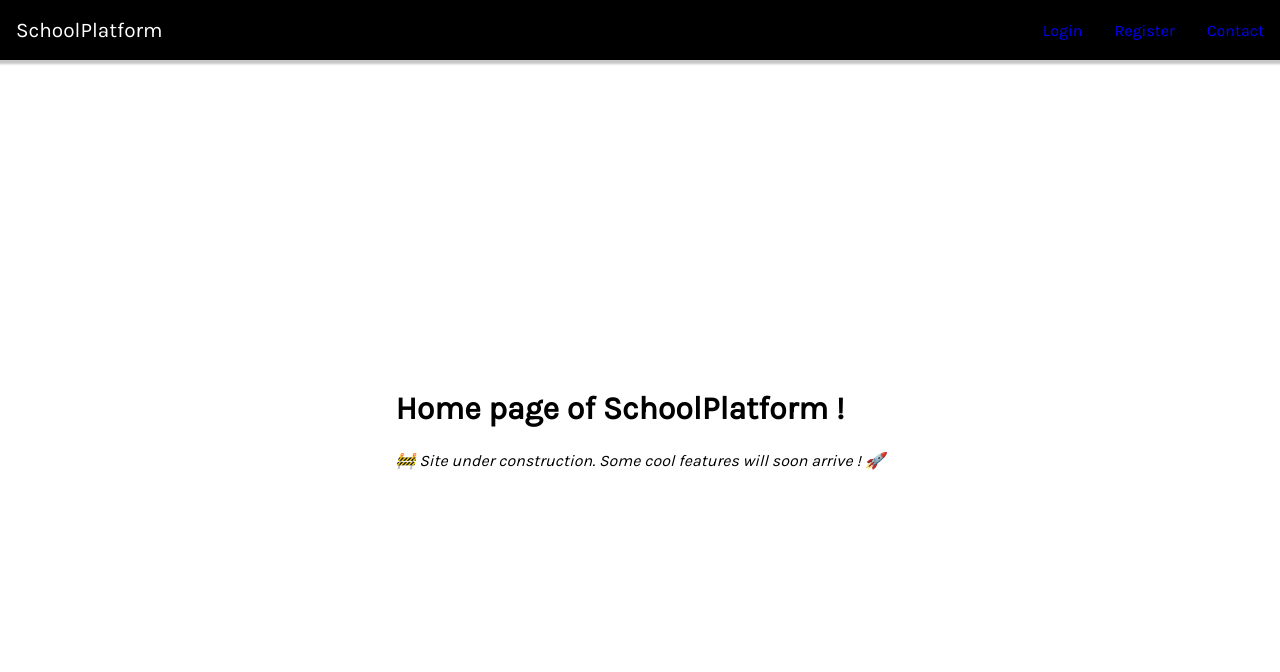
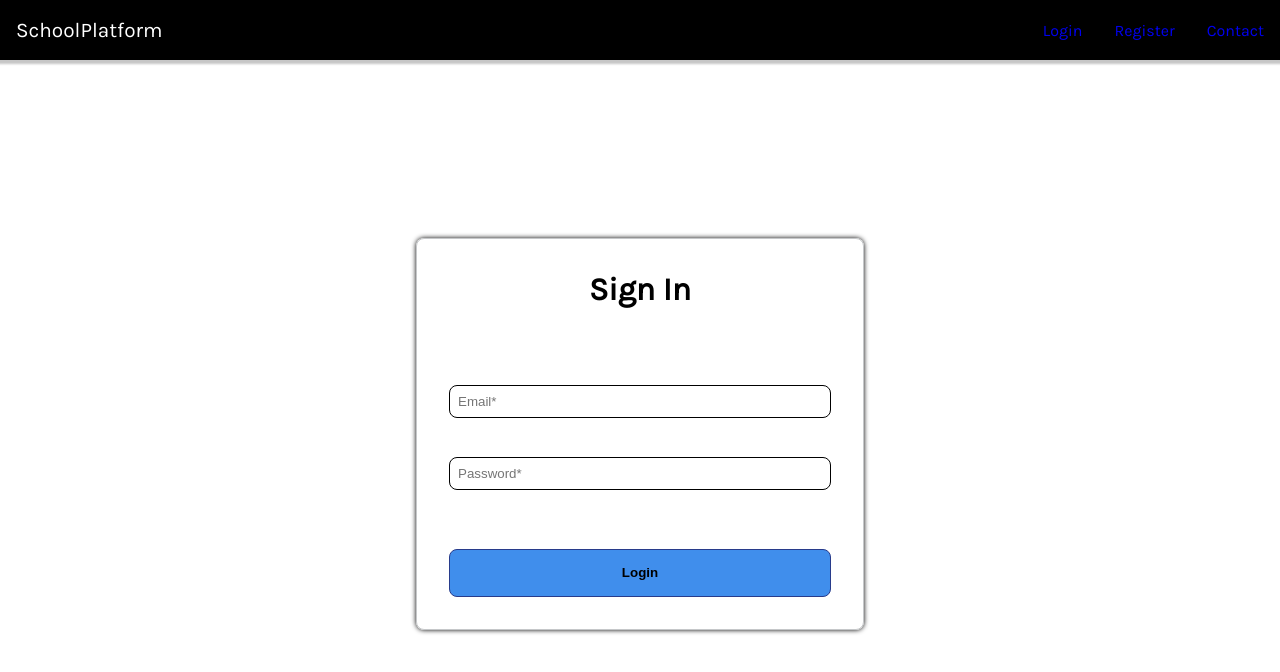
Before and after one commit to aurellandry/SchoolPlatform, a React (Create React App) app: page /login in a window 1280 px wide. Shown: the top 672 px of the page. Built offline with nearby package versions, Linux system fonts and the light colour scheme.

Commit message:
feat: create Login page

```diff
--- a/public/index.html
+++ b/public/index.html
@@ -10,34 +10,11 @@
       content="Web site created using create-react-app"
     />
     <link rel="apple-touch-icon" href="%PUBLIC_URL%/logo192.png" />
-    <!--
-      manifest.json provides metadata used when your web app is installed on a
-      user's mobile device or desktop. See https://developers.google.com/web/fundamentals/web-app-manifest/
-    -->
     <link rel="manifest" href="%PUBLIC_URL%/manifest.json" />
-    <!--
-      Notice the use of %PUBLIC_URL% in the tags above.
-      It will be replaced with the URL of the `public` folder during the build.
-      Only files inside the `public` folder can be referenced from the HTML.
-
-      Unlike "/favicon.ico" or "favicon.ico", "%PUBLIC_URL%/favicon.ico" will
-      work correctly both with client-side routing and a non-root public URL.
-      Learn how to configure a non-root public URL by running `npm run build`.
-    -->
-    <title>React App</title>
+    <title>SchoolPlatform</title>
   </head>
   <body>
     <noscript>You need to enable JavaScript to run this app.</noscript>
     <div id="root"></div>
-    <!--
-      This HTML file is a template.
-      If you open it directly in the browser, you will see an empty page.
-
-      You can add webfonts, meta tags, or analytics to this file.
-      The build step will place the bundled scripts into the <body> tag.
-
-      To begin the development, run `npm start` or `yarn start`.
-      To create a production bundle, use `npm run build` or `yarn build`.
-    -->
   </body>
 </html>
--- a/src/components/Navbar/Navbar.css
+++ b/src/components/Navbar/Navbar.css
@@ -8,6 +8,7 @@
   background-color: black;
   color: #fff;
   box-shadow: 0 2px 2px 2px rgba(9, 9, 9, 0.23);
+  margin-bottom: 3rem;
 }
 
 .brand-name {
--- a/src/components/Navbar/index.js
+++ b/src/components/Navbar/index.js
@@ -23,7 +23,7 @@ export default function Navbar() {
             >
                 <ul>
                     <li>
-                        <a href='/'>Login</a>
+                        <a href='/login'>Login</a>
                     </li>
                     <li>
                         <a href='/'>Register</a>
--- a/src/pages/App.js
+++ b/src/pages/App.js
@@ -1,11 +1,21 @@
+import { BrowserRouter, Routes, Route } from 'react-router-dom';
+import Home from './Home';
+import Login from './Login';
+import Navbar from '../components/Navbar';
+
 import './App.css';
-import Home from './public-site/Home';
 
 function App() {
   return (
-    <div className="App">
-      <Home />
-    </div>
+    <>
+      <Navbar />
+      <BrowserRouter>
+        <Routes>
+          <Route path='/' element={<Home />} />
+          <Route path='/login' element={<Login />} />
+        </Routes>
+      </BrowserRouter>
+    </>
   );
 }
 
--- a/src/pages/public-site/Home/index.js
+++ b/src/pages/Home/index.js
@@ -1,12 +1,9 @@
 import React from 'react';
-import Navbar from '../../../components/Navbar'
 import './Home.css';
 
 function Home() {
   return (
     <>
-      <Navbar />
-
       <div className='container'>
         <div className='baseline'>
           <h1>Home page of SchoolPlatform !</h1>
--- /dev/null
+++ b/src/pages/Login/index.js
@@ -0,0 +1,53 @@
+import { useState } from 'react';
+import { useNavigate } from 'react-router-dom';
+
+import BaseForm from '../../components/Form/BaseForm';
+import Input from '../../components/Form/Input';
+
+import './Login.css';
+
+function Login() {
+    const navigate = useNavigate();
+
+    const [email, setEmail] = useState('');
+    const [password, setPassword] = useState('');
+
+    const handleEmailChange = (value) => {
+        setEmail(value);
+    }
+
+    const handlePasswordChange = (value) => {
+        setPassword(value);
+    }
+
+    const handleSubmit = () => {
+        navigate('/');
+    }
+
+    return (
+        <BaseForm
+            method='POST'
+            submitLabel='Login'
+            onSubmit={handleSubmit}
+        >
+            <Input
+                type={'email'}
+                name={'email'}
+                placeholder={'Email'}
+                value={email}
+                onChange={handleEmailChange}
+                required={true}
+            />
+            <Input
+                type={'password'}
+                name={'password'}
+                placeholder={'Password'}
+                value={password}
+                onChange={handlePasswordChange}
+                required={true}
+            />
+        </BaseForm>
+    );
+}
+
+export default Login;
```
Also changed, not shown: src/pages/Home/Home.css (renamed from src/pages/public-site/Home/Home.css), src/pages/Login/Login.css (added).
